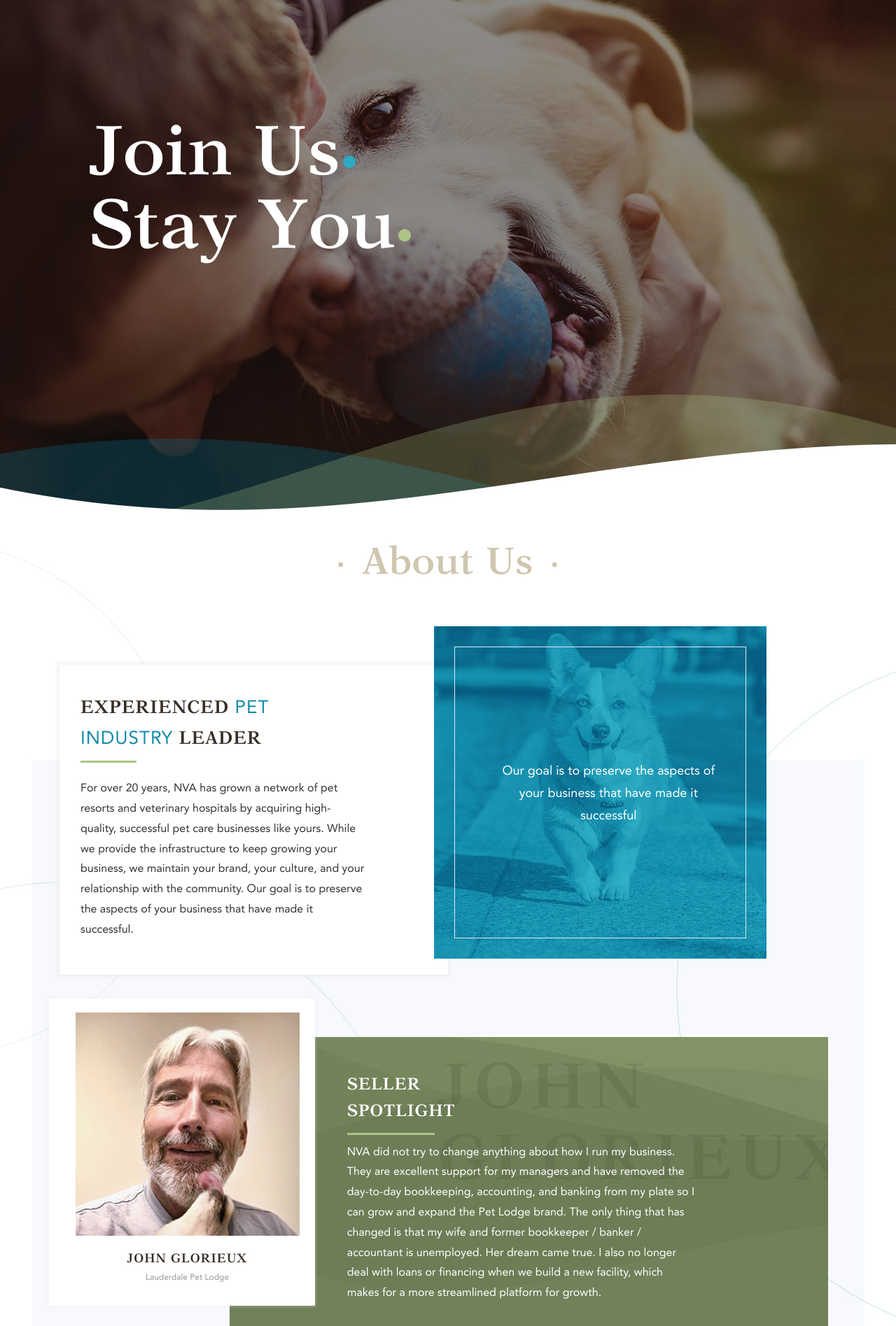
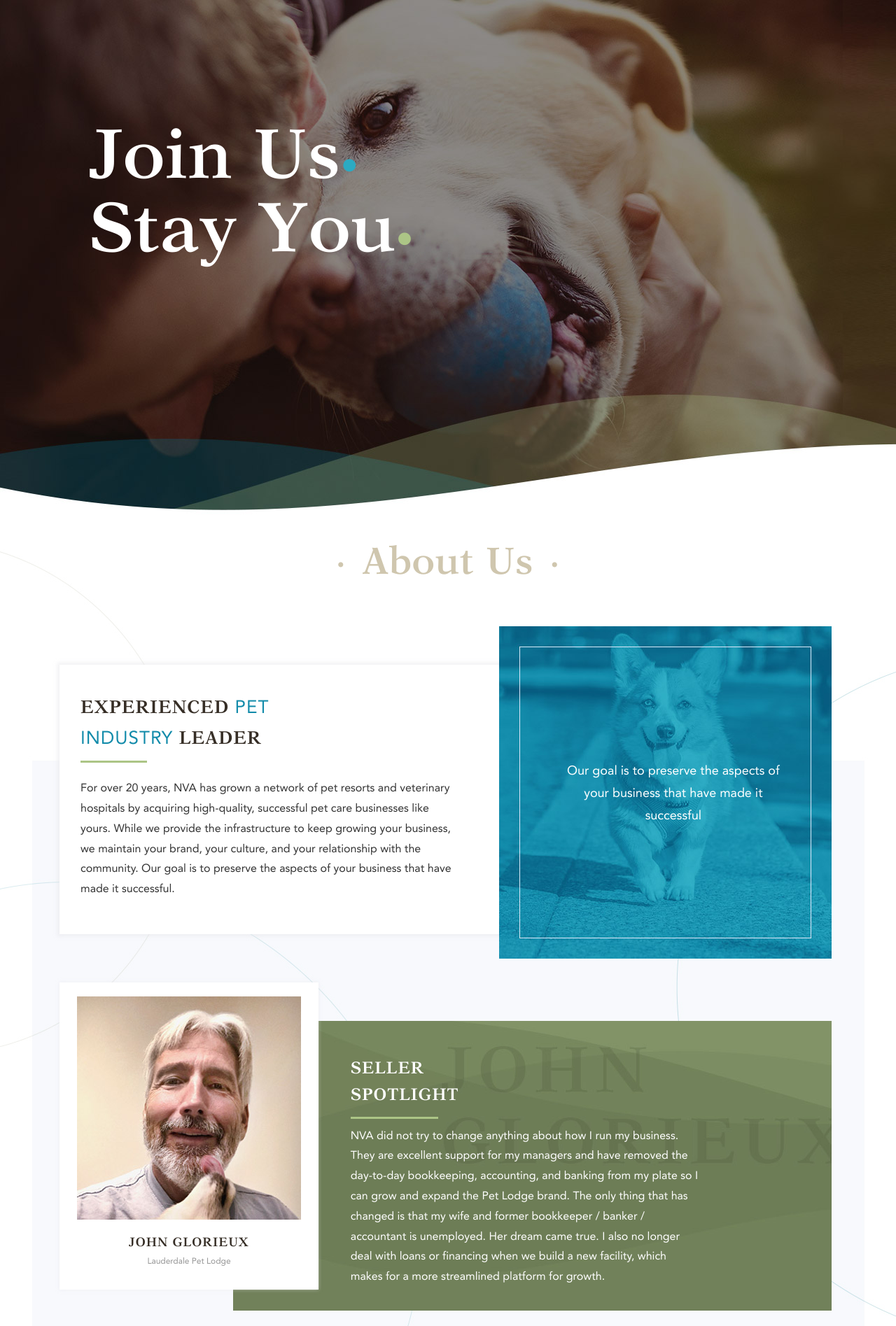
Before and after one commit to fuji9/nva-pet-resorts, a PHP site: page / in a window 1280 px wide. Shown: the part 80-1975 px from the top of the page at 70% size. Run offline with PHP 8.4, Linux system fonts and the light colour scheme.

Commit message:
Add files via upload

```diff
--- a/index.php
+++ b/index.php
@@ -152,9 +152,7 @@
             </div>
             <!-- /.navbar-collapse -->
         </div>
-        <!-- /.container -->
-	 </div>
-    </nav>
+        <!-- /.container --></nav>
     </div>
 
 
@@ -165,7 +163,7 @@
    	</div>
    </div>
 </div>
-
+	</div>
 
 <div class="bg-middle"  id="about" >
 
@@ -174,10 +172,10 @@
 
 	<h2><span class="dot-space">&#8226;</span>About Us<span class="dot-space">&#8226;</span> </h2>
 <div class="col-md-12 about-main">
-<div class="about-sec col-md-6">
+<div class="about-sec col-md-7">
 	<div class="clear"><h3 class="col-md-8">EXPERIENCED <span class="bl-text">PET INDUSTRY</span> LEADER<div class="bdr-grn clear"></div></h3></div>
 
-	<div class="col-md-10">
+	<div class="col-md-11">
 	<p>For over 20 years, NVA has grown a network of pet resorts
 and veterinary hospitals by acquiring high-quality, successful pet care businesses like yours. While we provide the infrastructure to keep growing your business, we maintain your brand, your culture, and your relationship with the community. Our goal is to preserve the aspects of your business that have made it successful.</p>
 	</div>
@@ -193,7 +191,8 @@ the aspects of your business that
 </div>
 
 <div class="abt-middle clear">
-	<div class="col-md-4  pr0 abt-prof text-center">
+<div class="col-md-12">
+	<div class="col-md-4 abt-prof text-center">
 	<img src="images/abt-prof.jpg">
 	<h4>JOHN GLORIEUX</h4>
 	<p>Lauderdale Pet Lodge</p>
@@ -214,11 +213,13 @@ came true. I also no longer deal with loans or financing when we build a new fac
 </div>
 	</div>
 
+	</div>
 <div class="abt-last">
+<div class="col-md-12">
 <div class="col-md-6 abt-last-lft pr0">
-	<h3><span class="bl-text">TAILOR AN EXIT</span> STRATEGY
-		<span class="bl-text">FOR YOUR</span> INDIVIDUAL NEEDS<div class="bdr-grn clear"></div></h3>
-
+	<h3 class="col-md-11 clear"><span class="bl-text">TAILOR AN EXIT</span> STRATEGY
+		<span class="bl-text">FOR YOUR</span> INDIVIDUAL <span class="bl-text">NEEDS</span><div class="bdr-grn clear"></div></h3>
+		<div class="clear"></div>
 		<p>With more than 450 pet care businesses in our portfolio, we have the experience, fl exibility, and resources to tailor an exit strategy to meet your goals. We have the assets to make cash offers on every business with which we partner, and we close
 			transactions quickly.</p>
 
@@ -228,7 +229,7 @@ fl exibility and options to structure your future role
 
 <p>We’re proud of the long list of sellers who agree that we’ve maintained our commitments to their businesses. If you’re interested in hearing about the experience of transitioning to NVA from previous sellers, we would be happy to make an introduction.</p>
 </div>
-<div class="col-md-6">
+<div class="col-md-6 pr0">
 <div class="abt-last-rht">
 
 <div class="abt-last-content">
@@ -240,14 +241,13 @@ fl exibility and options to structure your future role
 </div>
 </div>
 
-
 </div>
 
 </div>
 
 </div>
 
-
+	</div>
 
 
 </div>
@@ -265,7 +265,9 @@ worked with NVA, including those who joined us recently</p>
         <div class="carousel-inner">
           <div class="item active">
             <div class="col-xs-12 col-sm-6 col-md-3">
-            	<a href="#"><img src="images/testi1.jpg" class="img-responsive center-block"></a>
+            	<a href="#"><img src="images/testi1.jpg" class="img-responsive center-block"><div class="overlay">
+    <div class="pl-btn"></div>
+  </div></a>
               <h4 class="text-center">ROBERT MEDER <div class="bdr-grn1"></div></h4>
               <h5 class="text-center">Advantage Pet Center<br>
 Largo, FL</h5>
@@ -327,12 +329,12 @@ Largo, FL</h5>
 <div class="container">
 <div class="footer-main">
 <div class="text-center"><h2><span class="dot-space">&#8226;</span>Contact us<span class="dot-space">&#8226;</span></h2></div>
-<div class="col-md-4 col-xs-offset-1">
+<div class="col-md-5">
 
 	<p>Give us a call at </p>
 <p class="tel-no">888.767.7755</p>
 <p>Or fill out the form.</p>
-<p>Your confidentiality is important to us. Please provide the private phone number and email address where you would like to be reached.</p>
+<p class="col-md-10">Your confidentiality is important to us. Please provide the private phone number and email address where you would like to be reached.</p>
 </div>
 
 
@@ -353,21 +355,21 @@ Largo, FL</h5>
                                 </label>
 
                                 <label class="col-md-6 col-xs-12">
-                                    <input placeholder="Private Phone" name="txtPhone" class="input-box form-control" type="text"></label>
+                                    <input placehotop-bannerlder="Private Phone" name="txtPhone" class="input-box form-control" type="text"></label>
                                 <label class="col-md-6 col-xs-12">
                                     <input placeholder="Private Email" name="txtEmail" class="input-box form-control">
                                 </label>
 
                                 <label class="col-md-12 col-xs-12"><input placeholder="How did you hear about us? " name="txtAbtUs" class="input-box form-control" type="text"></label>
 
-                                <label class="col-md-12 col-xs-12"><input placeholder="Preferred farm of contact" name="txtContct" class="input-box form-control" type="text"></l
+                                <label class="col-md-12 col-xs-12"><input placeholder="Preferred form of contact" name="txtContct" class="input-box form-control" type="text"></l
                                     ></label>
 
                                 <div class="form-group">
-                                    <div class="col-sm-12 col-xs-12" align="center">
-                                        <label>  <input class="smt-btn" value="Submit" id="submit_btn" type="submit"></label>
+                                    <div class="col-sm-12 col-xs-12">
+                                        <label>  <input class="smt-btn" value="SUBMIT" id="submit_btn" type="submit"></label>
                                     </div>
-                                    <div class="col-md-12 col-xs-12" id="result" name="result"></div>
+                                    <div class="col-md-12 col-xs-12 result" id="result" name="result"></div>
 
                                 </div>
                             </form>
@@ -377,12 +379,14 @@ Largo, FL</h5>
 </div>
 <div class="copyright">
 <div class="container">
-<div class="col-md-2">
+
 <a id="back-to-top" href="#" class="back-to-top" role="button" >
-</a>
+</a><br>
+<br>
+
+<!--<p class="clear text-center top-txt">Back to top</p>-->
 
 
-</div>
 <div class="col-md-4">
 <p>NVA</p>
 <p>29229 Canwood Street Suit 100</p>
```
